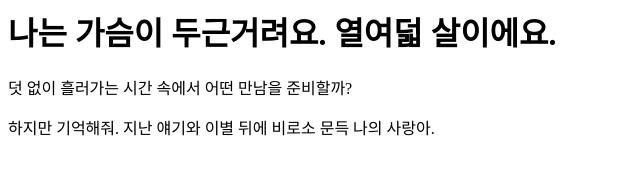
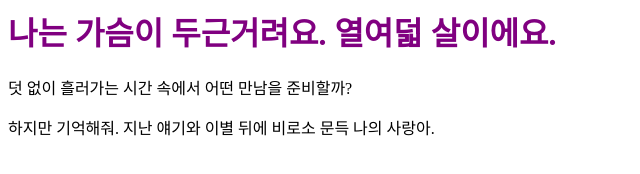
Before and after one commit to iggywocky/Atobarrier, a plain HTML site: page index.html in a window 1280 px wide. Shown: the whole page, without its empty margins (0-640 px from the left). Drawn offline with Linux system fonts and the light colour scheme.

Commit message:
h1 컬러 설정 수정
CSS property를 잘못 입력해 수정함.
style 을 color로 수정.

```diff
--- a/index.html
+++ b/index.html
@@ -2,7 +2,7 @@
     <meta charset="utf-8">
     <style>
         h1{
-            style: purple;
+            color: purple;
         }
     </style>
 </head>
```
